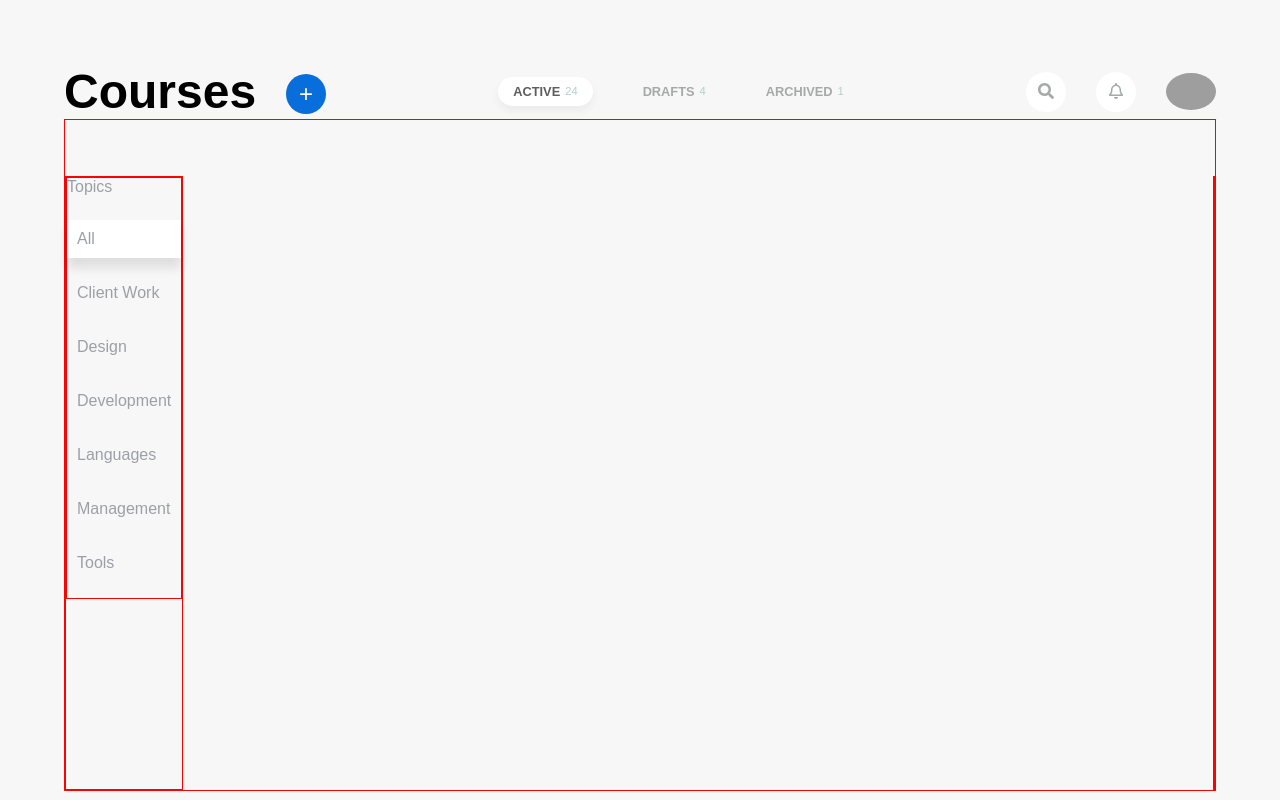
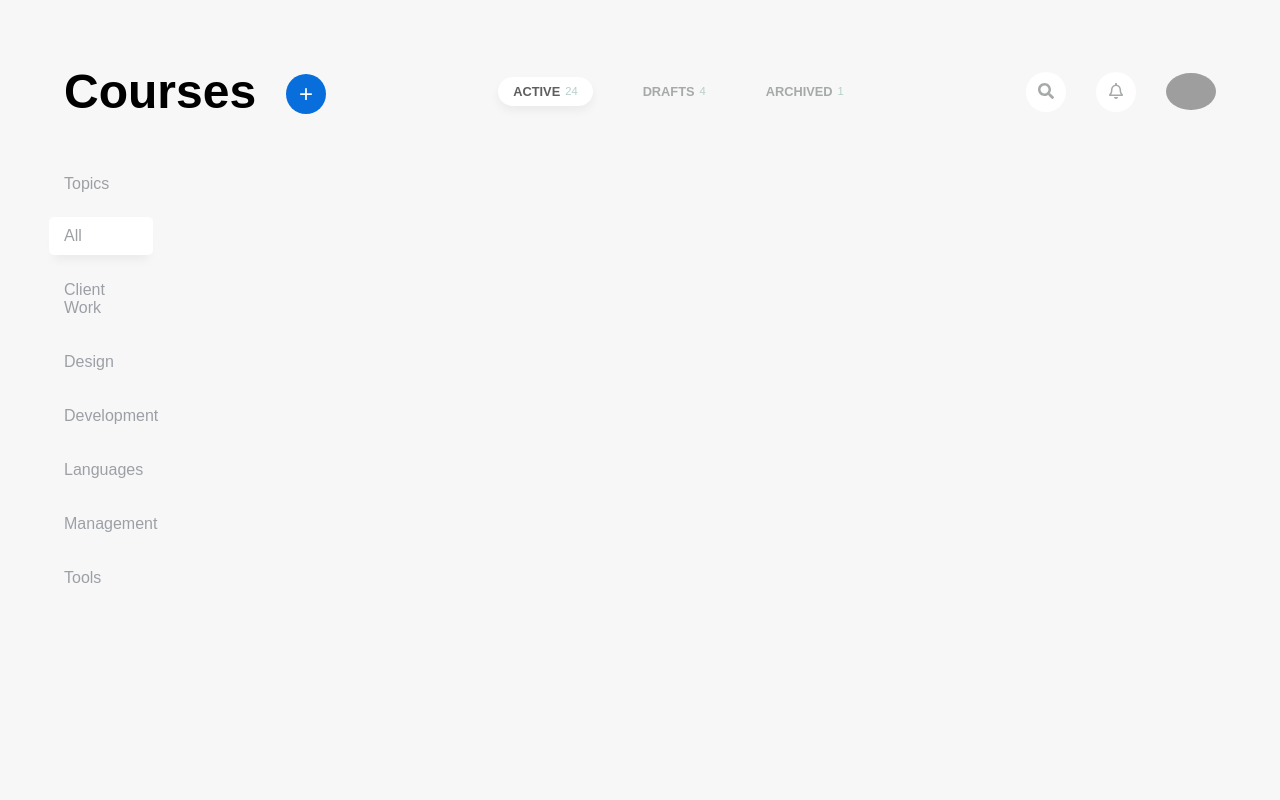
Before and after one commit to danilolmc/course-platform, an Angular app: page / in a window 1280 px wide. Built offline with nearby package versions, Linux system fonts and the light colour scheme; grey boxes are pictures that could not be loaded.

Commit message:
Added side-menu component

```diff
--- a/src/app/app.component.css
+++ b/src/app/app.component.css
@@ -1,12 +1,12 @@
 main{
-  border: 1px solid red;
   height: 100%;
   display: flex;
-  padding-top: 7vh;
+  padding: 7vh 0 0 0;
   width: 100%;
   justify-content: space-between;
 }
 
-main > *{
-  border: 1px solid red;
+main > app-side-menu{
+  width: 20%;
+  transform: translateX(-15px);
 }
--- a/src/app/side-menu/side-menu.component.css
+++ b/src/app/side-menu/side-menu.component.css
@@ -2,20 +2,20 @@ h4{
   color: #9ca0a5;
   font-weight: 400;
   margin-bottom: 3vh;
-}
-
-nav{
-  border: 1px solid red;
+  padding: 0 15px;
 }
 
 li{
   color: #9ca0a5;
   font-weight: 500;
   margin: 2vh 0;
-  padding: 10px;
+  padding: 10px 15px;
+  max-width: 45%;
+  cursor: pointer;
+  border-radius: 5px;
 }
 
 li:first-child{
   background: #fff;
-  box-shadow: 0 10px 10px rgba(0, 0, 0, .1);
+  box-shadow: 0 10px 10px -5px rgba(0, 0, 0, .05);
 }
```
